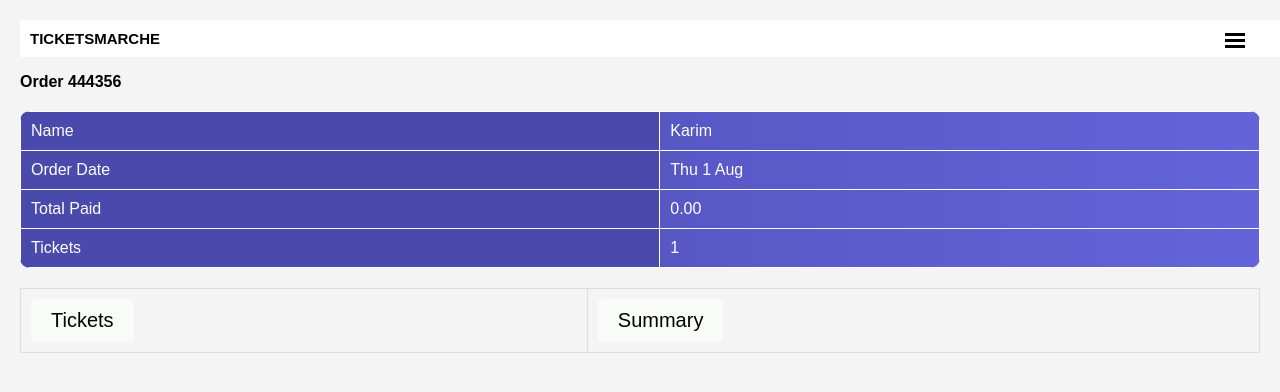
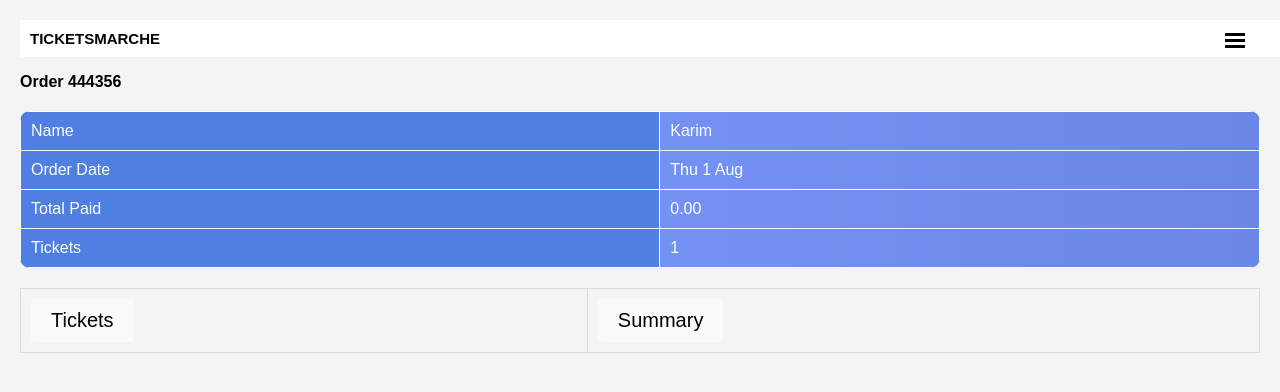
Before and after one commit to kenzy204/TICKETMARCHE, a plain HTML site: page index.html in a window 1280 px wide. Drawn offline with Linux system fonts and the light colour scheme.

Commit message:
Update index.html

```diff
--- a/index.html
+++ b/index.html
@@ -24,7 +24,7 @@
             background-color: #f2f2f2;
         }
         .blue-table {
-            background: linear-gradient(to right, #4a4aad, #6464da); /* Gradient background for the table */
+            background: linear-gradient(to right, #7d9dff, #6a87e7); /* Gradient background for the table */
             color: #ffffff; /* White text color for better contrast */
             border-radius: 10px; /* Rounded corners for the table */
             overflow: hidden; /* Ensure rounded corners apply to contents */
@@ -34,7 +34,7 @@
             border: 1px solid #ffffff; /* White border for the table cells */
         }
         .blue-table td:first-child {
-            background-color: #4a4aad; /* Darker blue for the left column */
+            background-color: #4e7fe1; /* Darker blue for the left column */
         }
         .top-bar {
             position: left;
```
